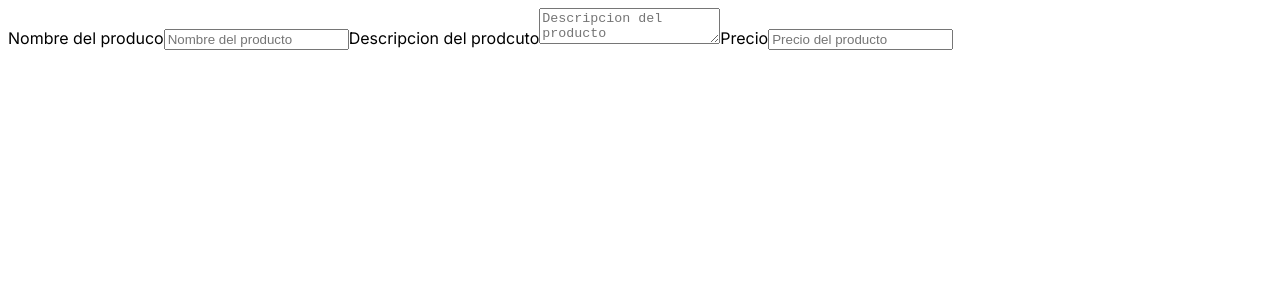
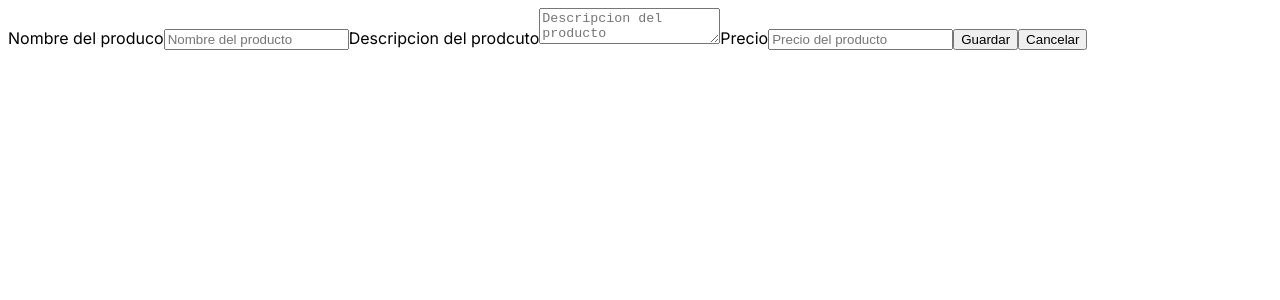
Before and after one commit to daniela03h/crud-product-dos, a Next.js app: page /form in a window 1280 px wide. Shown: the top 300 px of the page. Built offline with nearby package versions, Linux system fonts and the light colour scheme.

Commit message:
create form buttons

```diff
--- a/app/form/page.tsx
+++ b/app/form/page.tsx
@@ -1,6 +1,7 @@
 import Input from "../components/form/input";
 import Label from "../components/form/label";
 import TextArea from "../components/form/textArea";
+import Button from "../components/form/button"
 
 
 export default function FormView() {
@@ -21,6 +22,8 @@ export default function FormView() {
           placeholder={"Precio del producto"}
           id={"price_Input"}
         />
+        <Button id={"btn_save"} name={"Guardar"}/>
+        <Button id={"btn_save"} name={"Cancelar"}/>
       </form>
     </main>
   );
```
